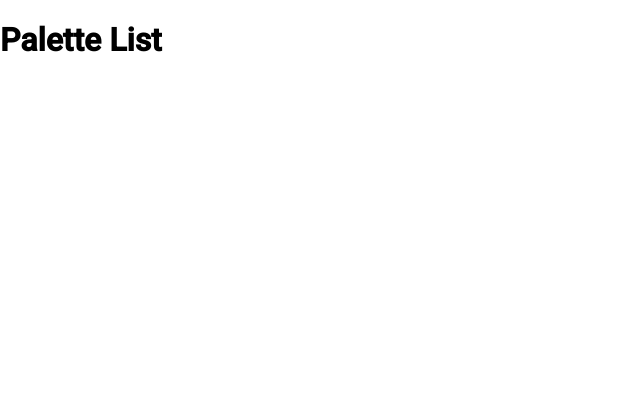
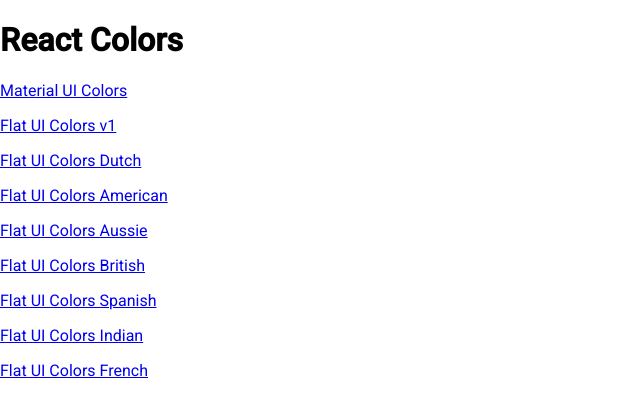
Before and after one commit to dhillman1989/ColorPaletteApp, a React (Create React App) app: page / in a window 1280 px wide. Shown: the top 416 px of the page, without its empty margins (0-640 px from the left). Built offline with nearby package versions, Linux system fonts and the light colour scheme.

Commit message:
add PaletteList  & LINKS
add palette list and links

```diff
--- a/src/App.js
+++ b/src/App.js
@@ -2,7 +2,9 @@
 import "./App.css";
 
 import { Route, Switch } from "react-router-dom";
+
 import Palette from "./Palette";
+import PaletteList from "./PaletteList";
 import seedColors from "./seedColors";
 import { generatePalette } from "./colorHelpers";
 
@@ -15,7 +17,11 @@
   render() {
     return (
       <Switch>
-        <Route exact path="/" render={() => <h1>Palette List</h1>} />
+        <Route
+          exact
+          path="/"
+          render={() => <PaletteList palettes={seedColors} />}
+        />
         <Route
           exact
           path="/palette/:id"
--- a/src/Navbar.js
+++ b/src/Navbar.js
@@ -1,4 +1,5 @@
 import React, { Component } from "react";
+import { Link } from "react-router-dom";
 import Slider from "rc-slider";
 import "rc-slider/assets/index.css";
 import Select from "@material-ui/core/Select";
@@ -30,7 +31,7 @@
     return (
       <header className="Navbar">
         <div className="logo">
-          <a href="#">React Color Picker</a>
+          <Link to="/">React Color Picker</Link>
         </div>
         <div className="sliderContainer">
           <span>Level: {level}</span>
--- /dev/null
+++ b/src/PaletteList.js
@@ -0,0 +1,20 @@
+import React, { Component } from "react";
+import "./PaletteList.css";
+import { Link } from "react-router-dom";
+class PaletteList extends Component {
+  render() {
+    const { palettes } = this.props;
+    return (
+      <div>
+        <h1>React Colors</h1>
+        {palettes.map(palette => (
+          <p>
+            <Link to={`/palette/${palette.id}`}>{palette.paletteName}</Link>
+          </p>
+        ))}
+      </div>
+    );
+  }
+}
+
+export default PaletteList;
```
Also changed, not shown: src/PaletteList.css (added).
